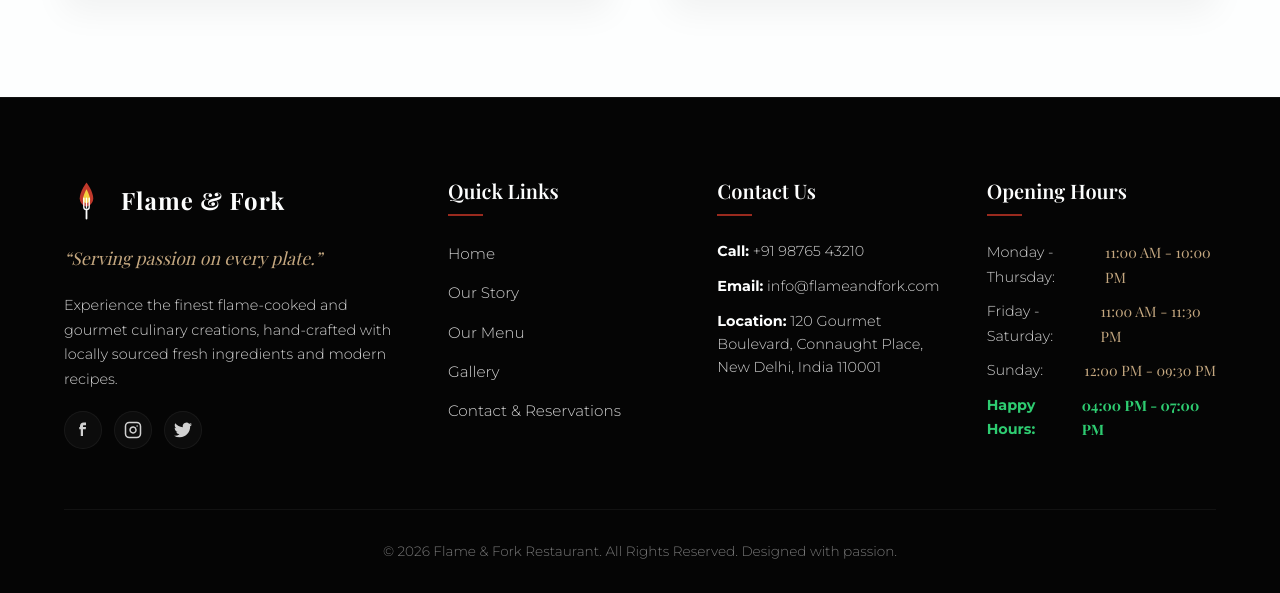
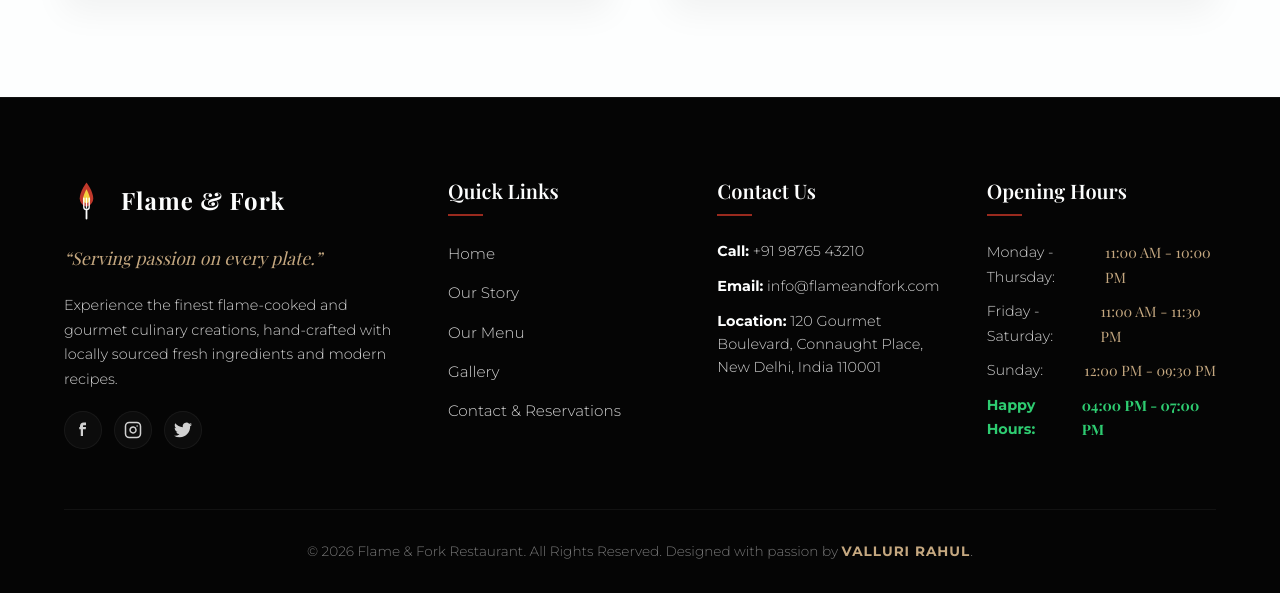
Before and after one commit to Bunnyvalluri/-Restaurant-website-2026-, a plain HTML site: page index.html in a window 1280 px wide. Shown: the part 5756-6349 px from the top of the page. Drawn offline with nearby package versions, Linux system fonts and the light colour scheme; a web font is replaced by a local one.

Commit message:
feat: add clickable VALLURI RAHUL portfolio link in footer copyright

```diff
--- a/index.html
+++ b/index.html
@@ -637,7 +637,7 @@
             </div>
 
             <div class="footer-bottom">
-                <p>&copy; 2026 Flame &amp; Fork Restaurant. All Rights Reserved. Designed with passion.</p>
+                <p>&copy; 2026 Flame &amp; Fork Restaurant. All Rights Reserved. Designed with passion by <a href="https://valluri-rahul-portfolio.vercel.app/" target="_blank" rel="noopener noreferrer" class="footer-credit-link">VALLURI RAHUL</a>.</p>
             </div>
         </div>
     </footer>
--- a/style.css
+++ b/style.css
@@ -1133,6 +1133,20 @@ h1, h2, h3, h4, h5, h6 {
     color: var(--text-muted);
 }
 
+.footer-credit-link {
+    color: var(--gold-accent);
+    font-weight: 700;
+    letter-spacing: 1px;
+    text-decoration: none;
+    transition: var(--transition-smooth);
+    border-bottom: 1px solid transparent;
+}
+
+.footer-credit-link:hover {
+    color: var(--text-light);
+    border-bottom-color: var(--gold-accent);
+}
+
 /* 11. Animations */
 @keyframes fadeIn {
     from {
```
